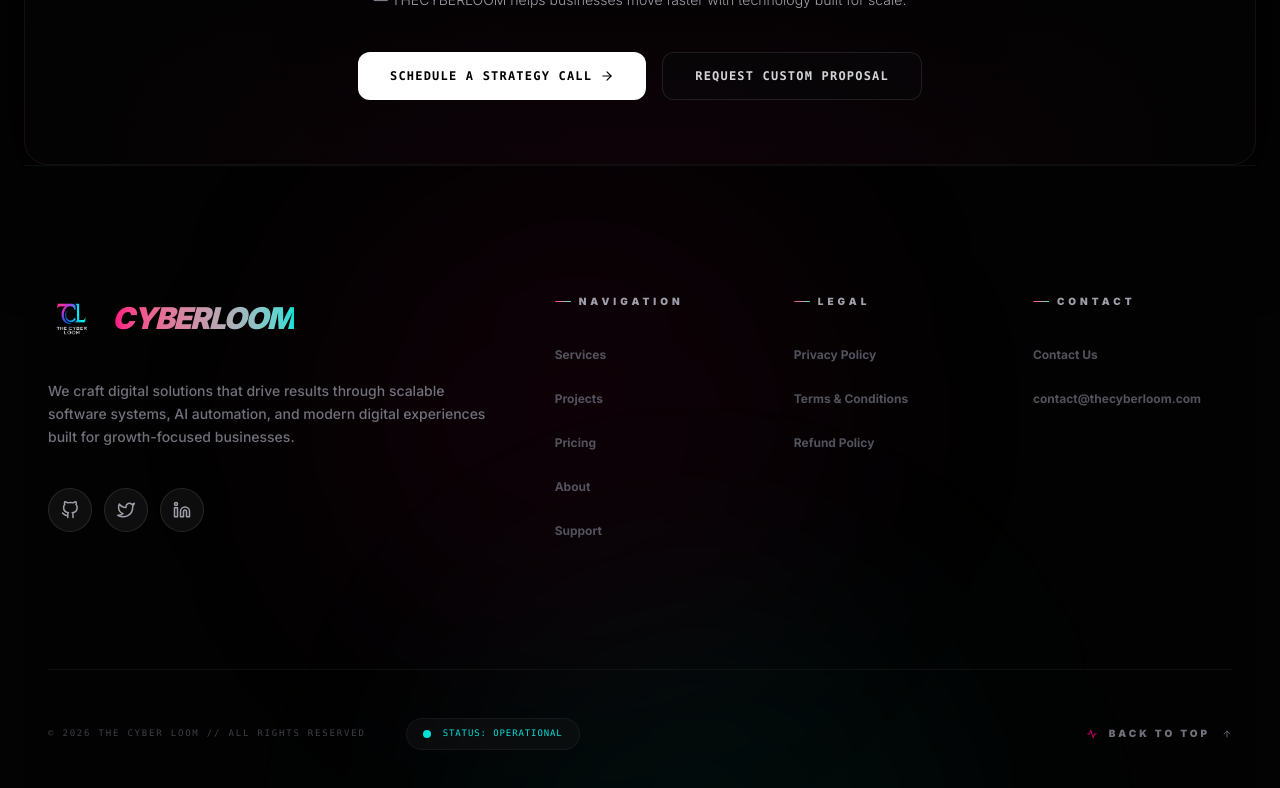
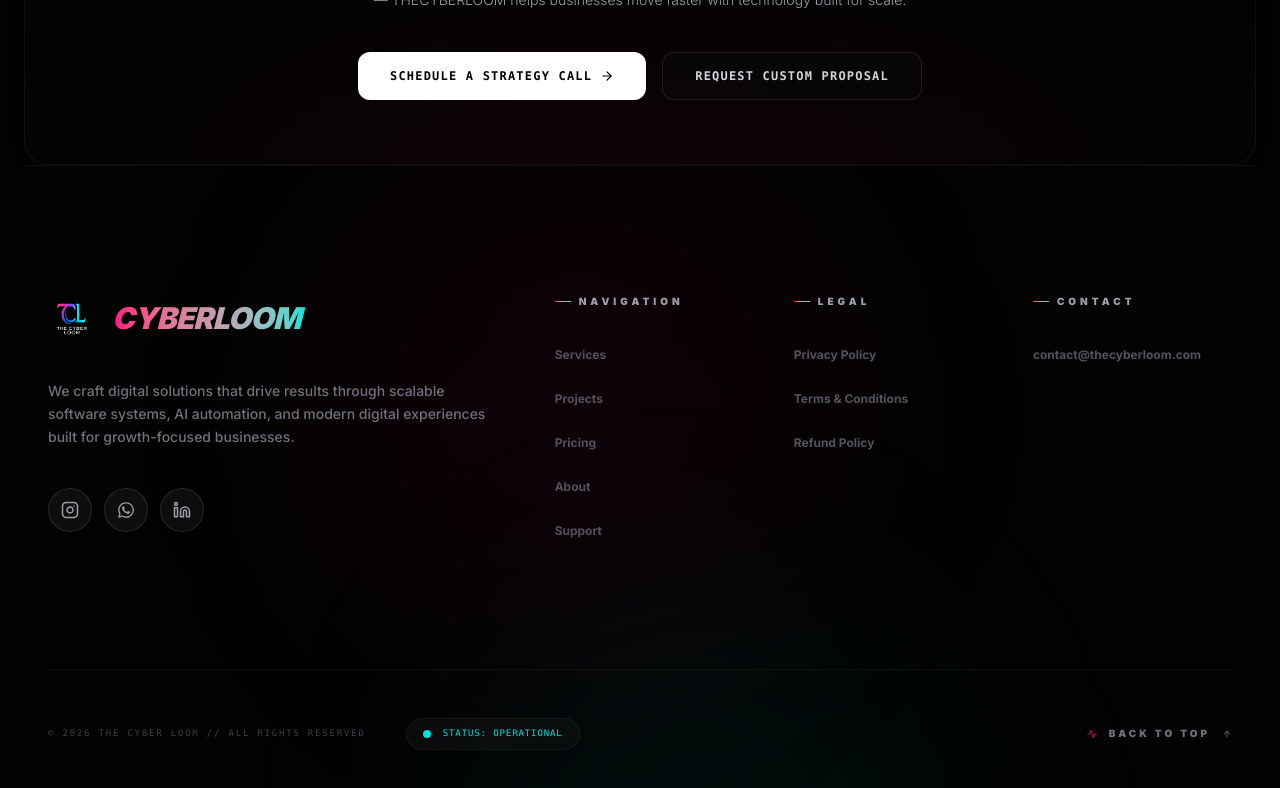
Before and after one commit to Aayush766/tcl, a Next.js app: page /about in a window 1280 px wide. Shown: the part 5043-5831 px from the top of the page. Built offline with nearby package versions, Linux system fonts and the light colour scheme.

Commit message:
Added the Footer Part with the Terms and condition thing(With Fixes)

```diff
--- a/src/components/layout/footer.tsx
+++ b/src/components/layout/footer.tsx
@@ -5,14 +5,14 @@ import Image from "next/image";
 import { motion, AnimatePresence } from "framer-motion";
 import { useEffect, useState } from "react";
 import {
-  FiGithub,
-  FiTwitter,
+  FiInstagram,
   FiLinkedin,
   FiArrowUp,
   FiActivity,
   FiX,
 } from "react-icons/fi";
 
+import { FaWhatsapp } from "react-icons/fa";
 export default function Footer() {
   const [activeModal, setActiveModal] = useState<
     "privacy" | "terms" | "refund" | null
@@ -61,7 +61,7 @@ export default function Footer() {
                     />
                   </div>
 
-                  <h2 className="bg-gradient-to-r from-[#FF0080] to-[#00DFD8] bg-clip-text text-3xl font-black uppercase italic tracking-tighter text-transparent">
+                  <h2 className="bg-gradient-to-r from-[#FF0080] to-[#00DFD8] bg-clip-text text-3xl font-black uppercase italic tracking-tight text-transparent pr-1">
   CyberLoom
 </h2>
                 </div>
@@ -75,17 +75,46 @@ export default function Footer() {
 
               {/* Social Icons */}
 <div className="mt-10 flex gap-3">
-                {[FiGithub, FiTwitter, FiLinkedin].map((Icon, i) => (
-                  <button
-                    key={i}
+
+  {/* Instagram */}
+  <a
+    href="https://instagram.com/yourusername"
+    target="_blank"
+    rel="noopener noreferrer"
     className="group flex h-11 w-11 items-center justify-center rounded-full border border-white/10 bg-white/5 text-zinc-400 transition-all hover:border-[#00DFD8]/50"
   >
-                    <Icon
+    <FiInstagram
       size={18}
       className="transition-colors group-hover:text-[#00DFD8]"
     />
-                  </button>
-                ))}
+  </a>
+
+  {/* WhatsApp */}
+  <a
+    href="https://wa.me/919999999999"
+    target="_blank"
+    rel="noopener noreferrer"
+    className="group flex h-11 w-11 items-center justify-center rounded-full border border-white/10 bg-white/5 text-zinc-400 transition-all hover:border-[#00DFD8]/50"
+  >
+    <FaWhatsapp
+      size={18}
+      className="transition-colors group-hover:text-[#00DFD8]"
+    />
+  </a>
+
+  {/* LinkedIn */}
+  <a
+    href="https://linkedin.com"
+    target="_blank"
+    rel="noopener noreferrer"
+    className="group flex h-11 w-11 items-center justify-center rounded-full border border-white/10 bg-white/5 text-zinc-400 transition-all hover:border-[#00DFD8]/50"
+  >
+    <FiLinkedin
+      size={18}
+      className="transition-colors group-hover:text-[#00DFD8]"
+    />
+  </a>
+
 </div>
             </div>
 
@@ -165,17 +194,17 @@ export default function Footer() {
 
                 <ul className="space-y-5">
                   <li>
-                    <Link
+                    {/* <Link
                       href="/contact"
                       className="inline-block text-xs font-bold text-zinc-600 transition-all hover:translate-x-1 hover:text-white"
                     >
                       Contact Us
-                    </Link>
+                    </Link> */}
                   </li>
 
                   <li>
                     <a
-                      href="mailto:contact@thecyberloom.com"
+                      href="mailto:info@thecyberloom.com"
                       className="inline-block text-xs font-bold text-zinc-600 transition-all hover:translate-x-1 hover:text-white"
                     >
                       contact@thecyberloom.com
@@ -458,9 +487,9 @@ export default function Footer() {
                       </section>
 
                       <section>
-                        <h3 className="mb-3 text-lg font-bold text-white">
+                        {/* <h3 className="mb-3 text-lg font-bold text-white">
                           5. Contact Support
-                        </h3>
+                        </h3> */}
                         <p>
                           For billing concerns, refund requests, or payment
                           assistance, contact us at
```
Lines whose indentation alone changed are shown as unchanged.
